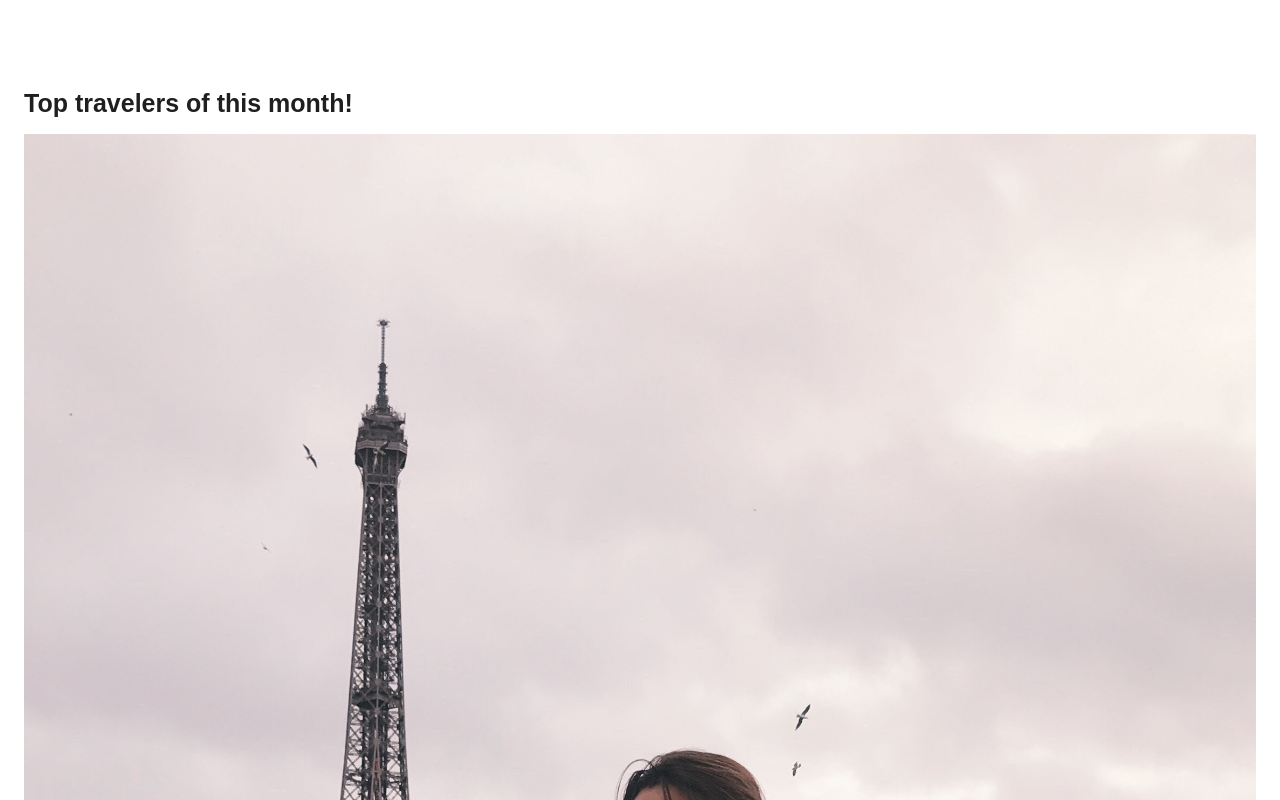
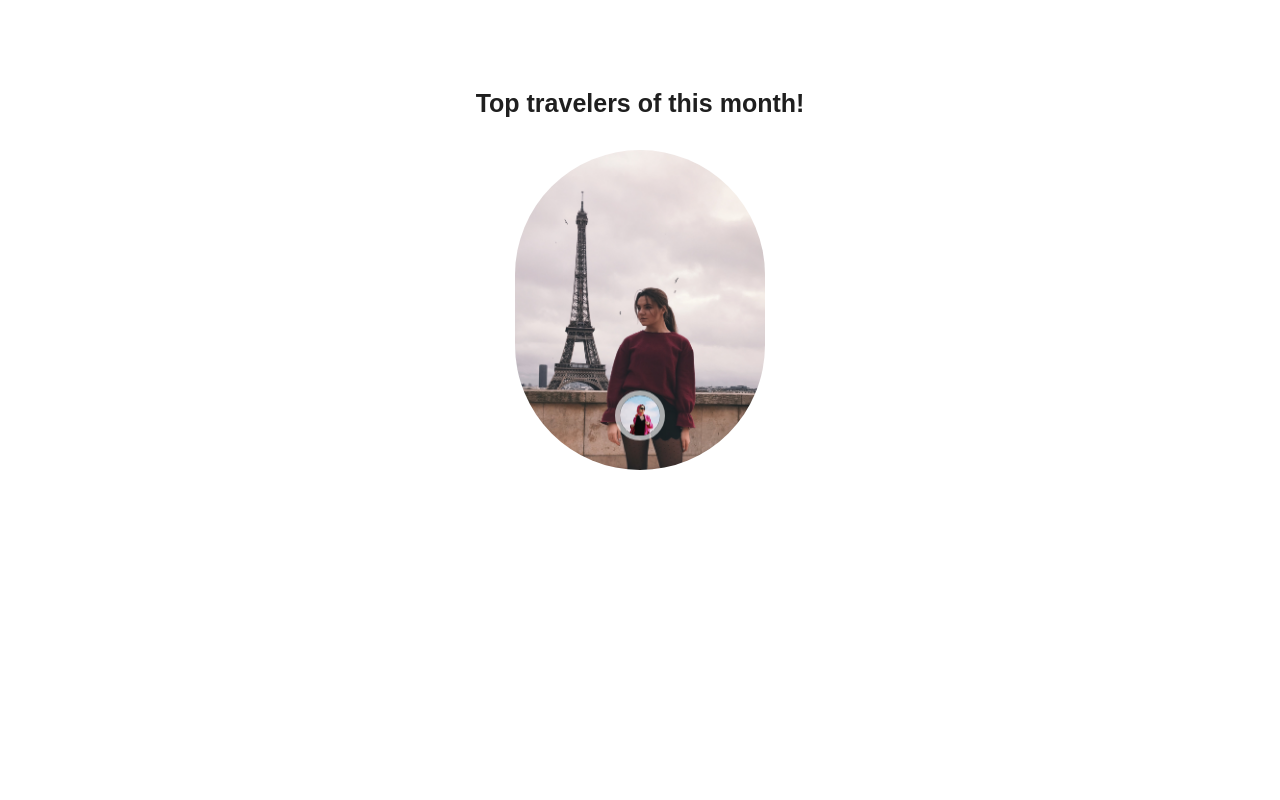
Before and after one commit to Nevindu12/Flight-Booking-Website, a React (Vite) app: page / in a window 1280 px wide. Shown: the part 4700-5500 px from the top of the page. After the commit the page ends 5202 px from the top, so only its background shows below. Built offline with nearby package versions, Linux system fonts and the light colour scheme.

Commit message:
add traveler section card animations

```diff
--- a/src/Components/Travelers/Travelers.jsx
+++ b/src/Components/Travelers/Travelers.jsx
@@ -21,7 +21,8 @@ const Travelers = () => {
                                 <img src={traveler1} className='travelerImage'/>
                             </div>
                             <div className="travelerName">
-                                <span>IsraTech</span>@isratech8
+                                <span>IsraTech</span>
+                                <p>@isratech8</p>
                             </div>
                         </div>
                     </div>
--- a/src/main.css
+++ b/src/main.css
@@ -416,4 +416,97 @@ h2 {
   padding-bottom: 0.5rem;
   font-weight: 500;
   color: var(--blackColor);
+}
+
+.travelers .sectionContainer {
+  text-align: center;
+}
+.travelers .sectionContainer .travelersContainer {
+  margin-top: 1rem;
+  gap: 1.5rem;
+}
+.travelers .sectionContainer .travelersContainer .singleTraveler {
+  position: relative;
+  height: 320px;
+  width: 85%;
+  max-width: 250px;
+  overflow: hidden;
+  border-radius: 10rem;
+  gap: 1rem;
+  margin: auto;
+}
+.travelers .sectionContainer .travelersContainer .singleTraveler .destinationImage, .travelers .sectionContainer .travelersContainer .singleTraveler .travelerImage, .travelers .sectionContainer .travelersContainer .singleTraveler .travelerName {
+  position: absolute;
+}
+.travelers .sectionContainer .travelersContainer .singleTraveler .destinationImage {
+  height: 100%;
+  width: 100%;
+  top: 0;
+  right: 0;
+  left: 0;
+  bottom: 0;
+  -o-object-fit: cover;
+     object-fit: cover;
+}
+.travelers .sectionContainer .travelersContainer .singleTraveler .travelerImage {
+  height: 50px;
+  width: 50px;
+  -o-object-fit: cover;
+     object-fit: cover;
+  border-radius: 50%;
+  bottom: 30px;
+  left: 40%;
+  transform: translateX(-50%);
+  border: 5px solid rgba(255, 255, 255, 0.637);
+  transition: var(--transition);
+  animation: animate 2.3s infinite;
+}
+@keyframes animate {
+  0% {
+    transform: translateY(0px);
+  }
+  50% {
+    transform: translateY(8px);
+  }
+  100% {
+    transform: translateY(0px);
+  }
+}
+.travelers .sectionContainer .travelersContainer .singleTraveler .travelerName {
+  bottom: -100%;
+  width: 100%;
+  height: -moz-max-content;
+  height: max-content;
+  background: var(--whiteColor);
+  padding: 1.5rem 1rem;
+  transition: var(--transition);
+  animation: animatedBirders 2.3s infinite;
+}
+.travelers .sectionContainer .travelersContainer .singleTraveler .travelerName span {
+  display: block;
+  color: black;
+  font-weight: 700;
+}
+.travelers .sectionContainer .travelersContainer .singleTraveler .travelerName p {
+  color: var(--primaryColor);
+  font-style: italic;
+}
+@keyframes animatedBirders {
+  0% {
+    border-radius: 0rem;
+  }
+  50% {
+    border-radius: 2rem;
+  }
+  100% {
+    border-radius: 0rem;
+  }
+}
+.travelers .sectionContainer .travelersContainer .singleTraveler:hover .travelerName {
+  bottom: 0;
+  transition: 1s ease-in-out;
+}
+.travelers .sectionContainer .travelersContainer .singleTraveler:hover .travelerImage {
+  bottom: 110px;
+  transition: 1s ease-in-out;
 }/*# sourceMappingURL=main.css.map */
--- a/src/main.scss
+++ b/src/main.scss
@@ -495,3 +495,108 @@ h2 {
         }
     }
 }
+
+//Traveler section
+.travelers {
+    .sectionContainer {
+        text-align: center;
+
+        .travelersContainer {
+            margin-top: 1rem;
+            gap: 1.5rem;
+
+            .singleTraveler {
+                position: relative;
+                height: 320px;
+                width: 85%;
+                max-width: 250px;
+                overflow: hidden;
+                border-radius: 10rem;
+                gap: 1rem;
+                margin: auto;
+
+                .destinationImage, .travelerImage, .travelerName {
+                    position: absolute;
+                }
+
+                .destinationImage {
+                    height: 100%;
+                    width: 100%;
+                    top: 0;
+                    right: 0;
+                    left: 0;
+                    bottom: 0;
+                    object-fit: cover;
+                }
+
+                .travelerImage {
+                    height: 50px;
+                    width: 50px;
+                    object-fit: cover;
+                    border-radius: 50%;
+                    bottom: 30px;
+                    left: 40%;
+                    transform: translateX(-50%);
+                    border: 5px solid rgba(255, 255, 255, 0.637);
+                    transition: var(--transition);
+                    animation: animate 2.3s infinite;
+                }
+                @keyframes animate {
+                    0% {
+                        transform: translateY(0px);
+                    }
+                    50% {
+                        transform: translateY(8px);
+                    }
+                    100% {
+                        transform: translateY(0px);
+                    }
+                }
+
+                .travelerName {
+                    bottom: -100%;
+                    width: 100%;
+                    height: max-content;
+                    background: var(--whiteColor);
+                    padding: 1.5rem 1rem;
+                    transition: var(--transition);
+                    animation: animatedBirders 2.3s infinite;
+
+                    span {
+                        display: block;
+                        color: black;
+                        font-weight: 700;
+                    }
+
+                    p {
+                        color: var(--primaryColor);
+                        font-style: italic;
+                    }
+                }
+                @keyframes animatedBirders {
+                    0% {
+                        border-radius: 0rem;
+                    }
+                    50% {
+                        border-radius: 2rem;
+                    }
+                    100% {
+                        border-radius: 0rem;
+                    }
+                }
+
+                &:hover {
+                    .travelerName {
+                        bottom: 0;
+                        transition: 1s ease-in-out;
+                    }
+
+                    .travelerImage {
+                        bottom: 110px;
+                        transition: 1s ease-in-out;
+                    }
+                }
+            }
+        }
+    }
+}
```
Also changed, not shown: 1 other file (tests, documents, lock files or other folders).
